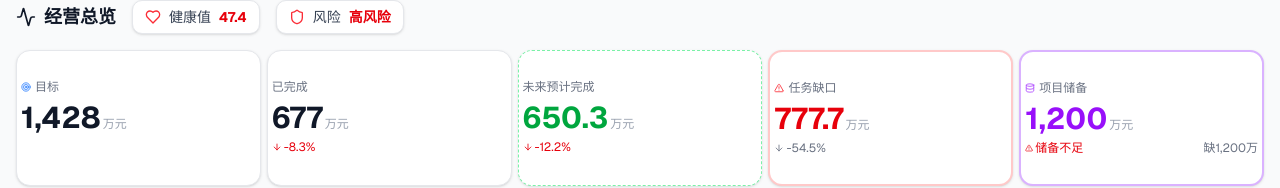
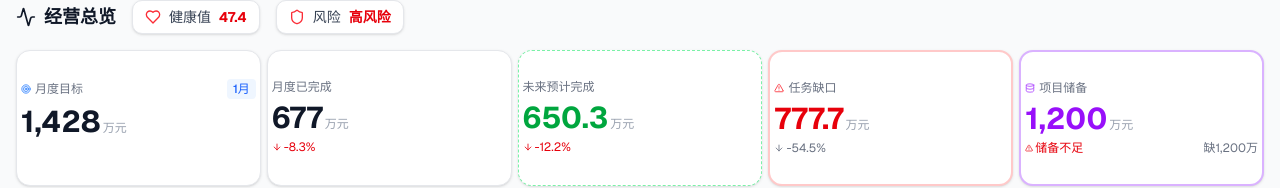
Before and after one commit to navylee1990/coze_jsc, a Next.js app: page /sales in a window 1280 px wide. Shown: the part 202-390 px from the top of the page. Built offline with nearby package versions, Linux system fonts and the light colour scheme.

Commit message:
feat: 目标KPI支持根据时间范围动态显示年度/季度/月度目标

```diff
--- a/src/app/sales/page.tsx
+++ b/src/app/sales/page.tsx
@@ -278,6 +278,10 @@ export default function SalesDashboard() {
     ? (cityData[timeRange as keyof typeof cityData] as any)[selectedRegion] || []
     : regionData[timeRange as keyof typeof regionData];
 
+  // 获取当前时间范围的目标数据
+  const currentRangeData = timeRangeData[timeRange as keyof typeof timeRangeData];
+  const timeRangeLabel = timeRange === 'month' ? '月度' : timeRange === 'quarter' ? '季度' : '年度';
+
   return (
     <div className="min-h-screen bg-gray-50 p-4">
       {/* 页面头部 */}
@@ -388,12 +392,17 @@ export default function SalesDashboard() {
           {/* 目标 */}
           <Card className="bg-white border border-gray-200">
             <CardContent className="p-1">
-              <div className="flex items-center gap-1 text-xs font-medium text-gray-500">
-                <Target className="w-2.5 h-2.5 text-blue-500 flex-shrink-0" />
-                <span>目标</span>
+              <div className="flex items-center justify-between">
+                <div className="flex items-center gap-1 text-xs font-medium text-gray-500">
+                  <Target className="w-2.5 h-2.5 text-blue-500 flex-shrink-0" />
+                  <span>{timeRangeLabel}目标</span>
+                </div>
+                <span className="text-xs font-medium text-blue-600 bg-blue-50 px-1.5 py-0.5 rounded">
+                  {timeRange === 'month' ? '1月' : timeRange === 'quarter' ? 'Q1' : '2026'}
+                </span>
               </div>
               <div className="mt-1 flex items-baseline gap-0.5">
-                <span className="text-3xl font-bold text-gray-900 leading-tight">1,428</span>
+                <span className="text-3xl font-bold text-gray-900 leading-tight">{currentRangeData.target.toLocaleString()}</span>
                 <span className="text-xs text-gray-400">万元</span>
               </div>
             </CardContent>
@@ -402,9 +411,9 @@ export default function SalesDashboard() {
           {/* 已完成 */}
           <Card className="bg-white border border-gray-200">
             <CardContent className="p-1">
-              <div className="text-xs font-medium text-gray-500">已完成</div>
+              <div className="text-xs font-medium text-gray-500">{timeRangeLabel}已完成</div>
               <div className="mt-1 flex items-baseline gap-0.5">
-                <span className="text-3xl font-bold text-gray-900 leading-tight">677</span>
+                <span className="text-3xl font-bold text-gray-900 leading-tight">{currentRangeData.completed.toLocaleString()}</span>
                 <span className="text-xs text-gray-400">万元</span>
               </div>
               <div className="flex items-center gap-0.5 text-xs text-red-600 mt-0.5">
@@ -419,7 +428,7 @@ export default function SalesDashboard() {
             <CardContent className="p-1">
               <div className="text-xs font-medium text-gray-500">未来预计完成</div>
               <div className="mt-1 flex items-baseline gap-0.5">
-                <span className="text-3xl font-bold text-green-600 leading-tight">650.3</span>
+                <span className="text-3xl font-bold text-green-600 leading-tight">{currentRangeData.predicted.toLocaleString()}</span>
                 <span className="text-xs text-gray-400">万元</span>
               </div>
               <div className="flex items-center gap-0.5 text-xs text-red-600 mt-0.5">
@@ -437,7 +446,7 @@ export default function SalesDashboard() {
                 <span>任务缺口</span>
               </div>
               <div className="mt-1 flex items-baseline gap-0.5">
-                <span className="text-3xl font-bold text-red-600 leading-tight">777.7</span>
+                <span className="text-3xl font-bold text-red-600 leading-tight">{currentRangeData.gap.toLocaleString()}</span>
                 <span className="text-xs text-gray-400">万元</span>
               </div>
               <div className="flex items-center gap-0.5 text-xs text-gray-500 mt-0.5">
```
